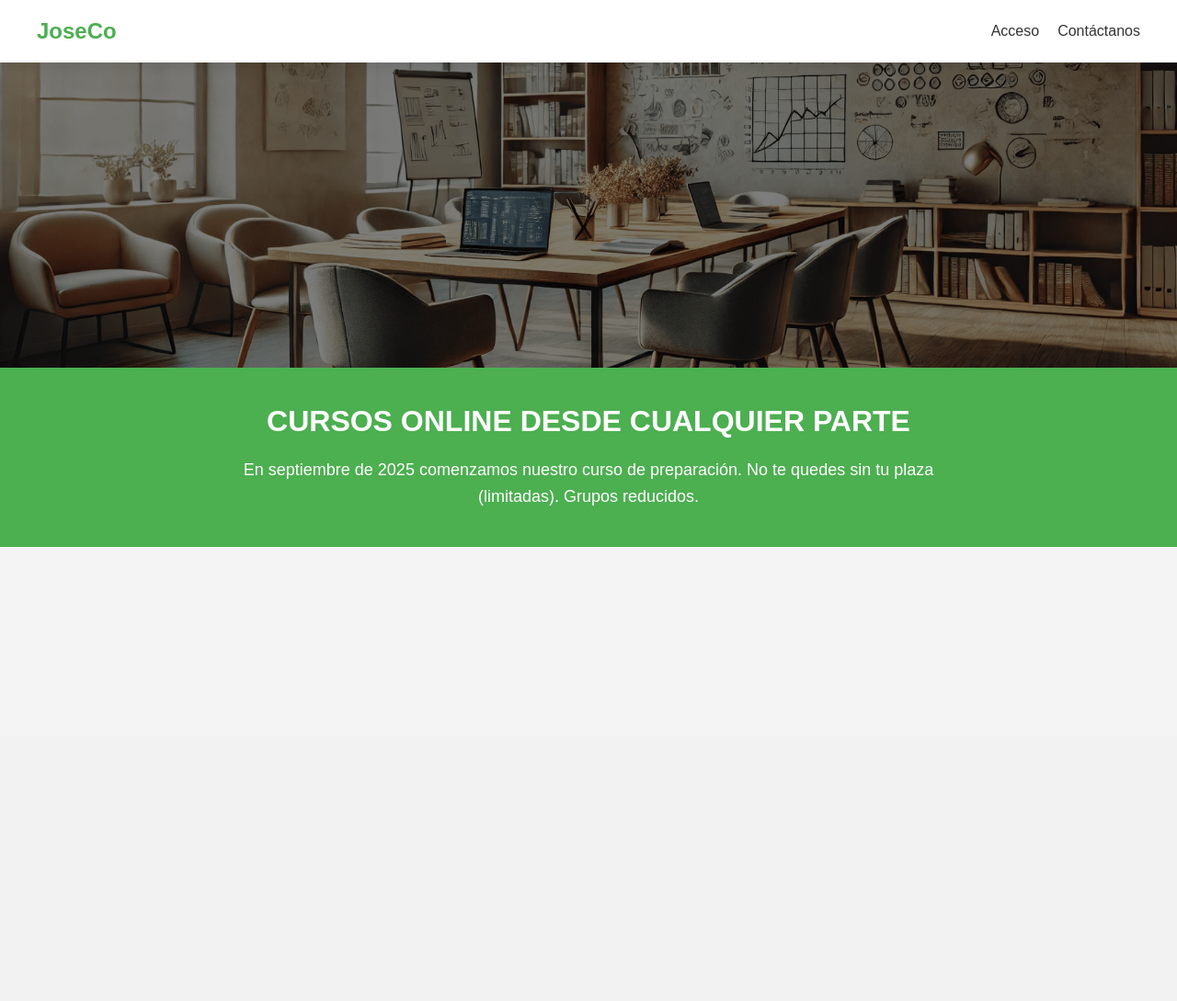
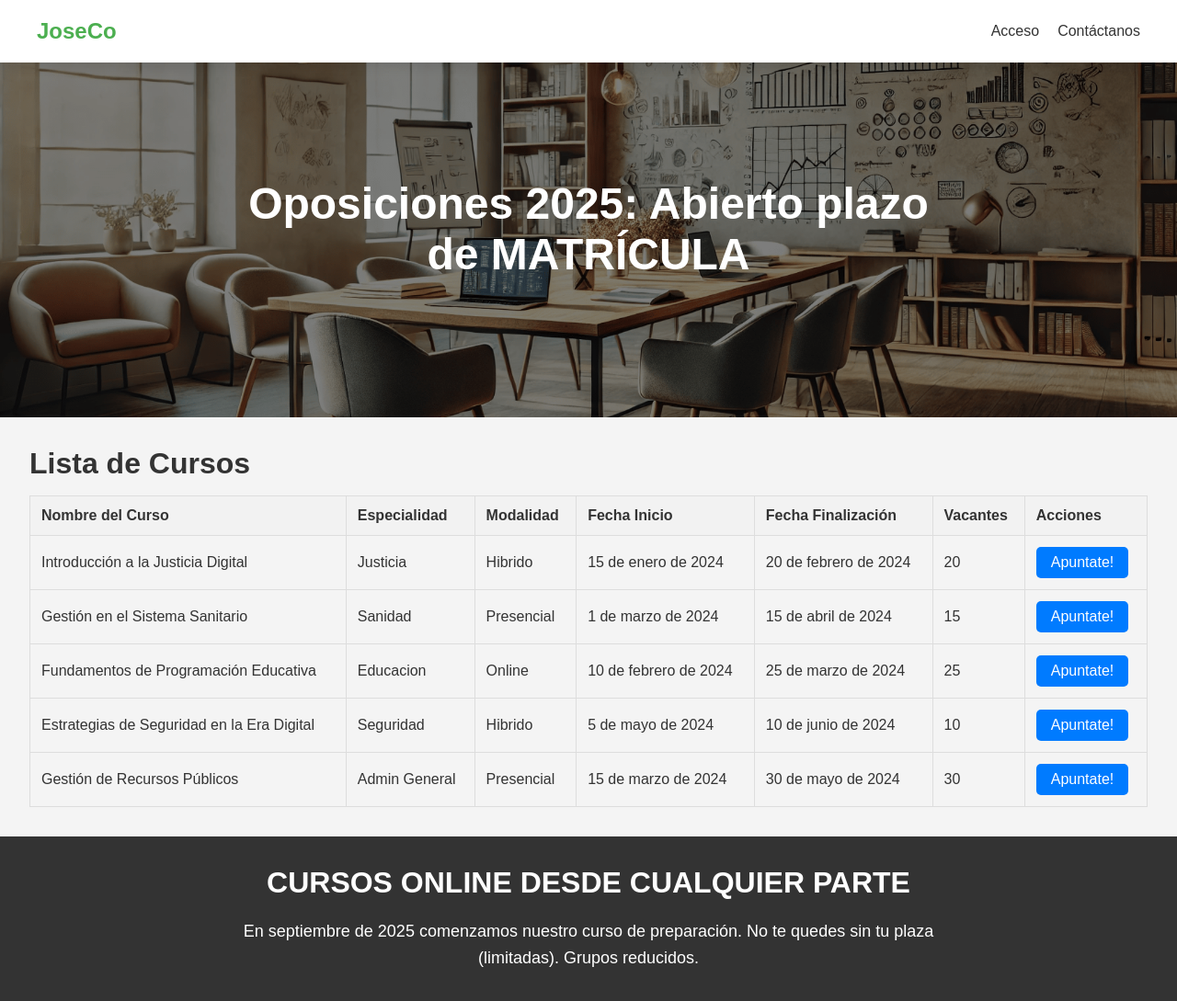
Before and after one commit to JuanAntonioMorenoMoguel/PGPI-G1.12, a Django app: page / in a window 1280 px wide. Shown: the whole page at 92% size. Before the commit the page ends 595 px from the top, so only its background shows below. Run offline with Django 4.2, Linux system fonts and the light colour scheme; data comes from the database, SQL or seed files in the repository; data that the repository does not hold is empty.

Commit message:
Indice cumpliendo requisitos

```diff
--- a/joseco/main/views.py
+++ b/joseco/main/views.py
@@ -1,5 +1,9 @@
 # Create your views here.
 from django.shortcuts import render
+from Administrador.models import Curso
 
 def index(request):
-    return render(request, 'index.html')
+    # Obtengo todos los cursos
+    cursos = Curso.objects.all()
+    # Paso los cursos a la vista
+    return render(request, 'index.html', {'cursos': cursos})
--- /dev/null
+++ b/joseco/static/css/index.css
@@ -0,0 +1,61 @@
+    .admin-buttons .button-primary {
+    display: inline-block;
+    margin: 0.5rem;
+    padding: 0.75rem 1.5rem;
+    background-color: #007bff;
+    color: white;
+    text-decoration: none;
+    border-radius: 5px;
+}
+
+.admin-buttons .button-primary:hover {
+    background-color: #0056b3;
+}
+
+.table_container {
+    padding: 2rem;
+}
+
+.titulo {
+    font-size: 2rem;
+    margin-bottom: 1rem;
+}
+
+.tabla-scrollable {
+    overflow-x: auto;
+}
+
+.custom-table {
+    width: 100%;
+    border-collapse: collapse;
+}
+
+.custom-table th, .custom-table td {
+    padding: 0.75rem;
+    border: 1px solid #ddd;
+    text-align: left;
+}
+
+.custom-table th {
+    background-color: #f2f2f2;
+}
+
+.btn-azul {
+    display: inline-block;
+    padding: 0.5rem 1rem;
+    background-color: #007bff;
+    color: white;
+    text-decoration: none;
+    border-radius: 5px;
+}
+
+.btn-azul:hover {
+    background-color: #0056b3;
+}
+
+.info-section {
+    background-color: #333;
+    color: white;
+    padding: 2rem;
+    text-align: center;
+}
--- a/joseco/templates/index.html
+++ b/joseco/templates/index.html
@@ -1,11 +1,18 @@
 {% extends 'base.html' %}
+{% load static %}
 
 {% block title %}
 <title>Inicio - JOSECO</title>
 {% endblock title %}
 
+{% block extra_css %}
+<link rel="stylesheet" href="{% static 'css/index.css' %}">
+{% endblock extra_css %}
+
 {% block content %}
-
+    <br>
+    <br>
+    <br>
     <!-- Sección principal -->
     <div class="principal">
         <div class="principal-overlay"></div>
@@ -27,9 +34,48 @@
                     <a class="button-primary" href="{% url 'lista_cursos' %}">Cursos</a>
                 {% endif %}
             {% else %}
+                <h1>Oposiciones 2025: Abierto plazo de MATRÍCULA</h1>
             {% endif %}
         </div>
     </div>
+
+    {% if not user.is_authenticated %}
+        <div class="table_container">
+                {% if cursos %}
+                    <h1 class="titulo">Lista de Cursos</h1>
+                    <div class="tabla-scrollable">
+                        <table class="custom-table">
+                            <thead>
+                                <tr>
+                                    <th>Nombre del Curso</th>
+                                    <th>Especialidad</th>
+                                    <th>Modalidad</th>
+                                    <th>Fecha Inicio</th>
+                                    <th>Fecha Finalización</th>
+                                    <th>Vacantes</th>
+                                    <th>Acciones</th>
+                                </tr>
+                            </thead>
+                            <tbody>
+                                {% for curso in cursos %}
+                                <tr>
+                                    <td>{{ curso.nombre }}</td>
+                                    <td>{{ curso.get_especialidad_display }}</td>
+                                    <td>{{ curso.get_modalidad_display }}</td>
+                                    <td>{{ curso.fecha_inicio }}</td>
+                                    <td>{{ curso.fecha_finalizacion }}</td>
+                                    <td>{{ curso.vacantes }}</td>
+                                    <td>
+                                        <a href="{% url 'registro' %}" class="btn btn-azul">Apuntate!</a>
+                                    </td>
+                                </tr>
+                                {% endfor %}
+                            </tbody>
+                        </table>
+                    </div>
+                {% endif %}
+        </div>
+    {% endif %}
 
     <!-- Sección de información adicional -->
     <footer class="info-section fixed-footer">
```
